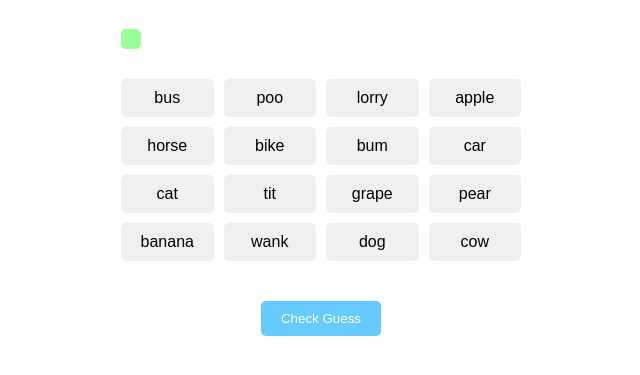
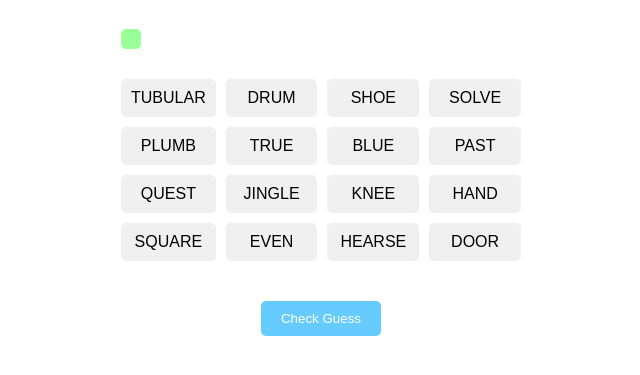
Before and after one commit to pdtdenton/pdtdenton.github.io, a plain HTML site: page index.html in a window 1280 px wide. Shown: the part 61-436 px from the top of the page, without its empty margins (319-959 px from the left). Drawn offline with Linux system fonts and the light colour scheme.

Commit message:
Update index.html

```diff
--- a/index.html
+++ b/index.html
@@ -84,22 +84,22 @@
     <button id="checkButton" onclick="checkGuess()">Check Guess</button>
     <script>
         const words = [
-            { word: 'dog', category: 'Animals' },
-            { word: 'car', category: 'Transport' },
-            { word: 'cat', category: 'Animals' },
-            { word: 'apple', category: 'Fruits' },
-            { word: 'bum', category: 'Rude' },
-            { word: 'bus', category: 'Transport' },
-            { word: 'pear', category: 'Fruits' },
-            { word: 'tit', category: 'Rude' },
-            { word: 'cow', category: 'Animals' },
-            { word: 'lorry', category: 'Transport' },
-            { word: 'grape', category: 'Fruits' },
-            { word: 'poo', category: 'Rude' },
-            { word: 'horse', category: 'Animals' },
-            { word: 'bike', category: 'Transport' },
-            { word: 'banana', category: 'Fruits' },
-            { word: 'wank', category: 'Rude' }
+            { word: 'HEARSE', category: 're-' },
+            { word: 'PAST', category: 're-' },
+            { word: 'QUEST', category: 're-' },
+            { word: 'SOLVE', category: 're-' },
+            { word: 'BLUE', category: 'bells' },
+            { word: 'TUBULAR', category: 'bells' },
+            { word: 'HAND', category: 'bells' },
+            { word: 'JINGLE', category: 'bells' },
+            { word: 'DOOR', category: 'Knick Knack Paddy Whack' },
+            { word: 'SHOE', category: 'Knick Knack Paddy Whack' },
+            { word: 'KNEE', category: 'Knick Knack Paddy Whack' },
+            { word: 'DRUM', category: 'Knick Knack Paddy Whack' },
+            { word: 'PLUMB', category: 'level' },
+            { word: 'TRUE', category: 'level' },
+            { word: 'SQUARE', category: 'level' },
+            { word: 'EVEN', category: 'level' }
         ];
 
         const grid = document.getElementById('grid');
```
